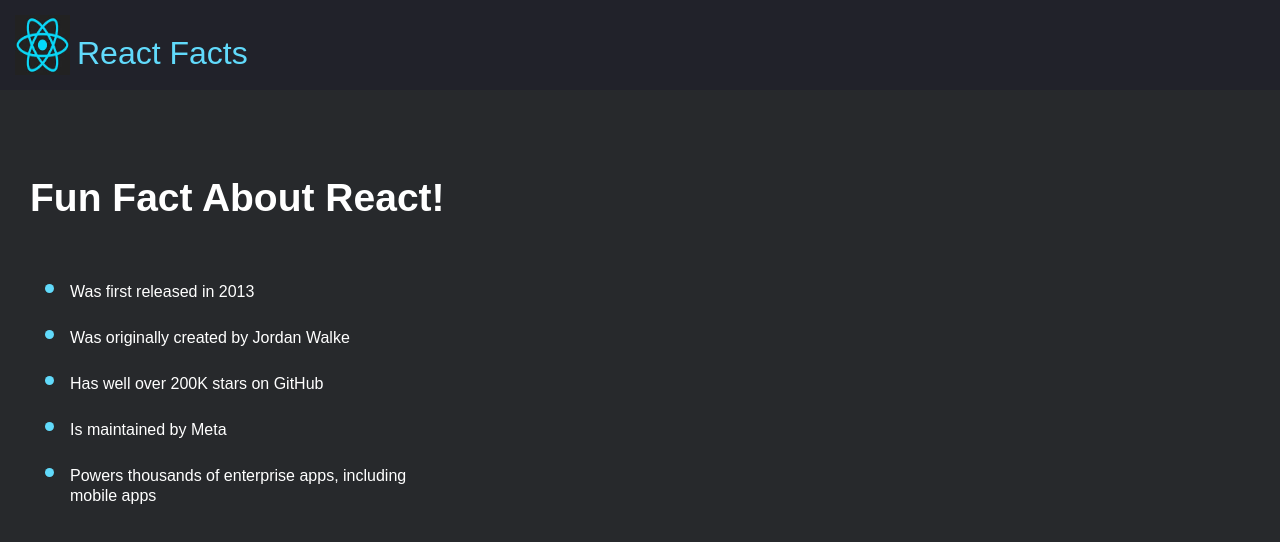
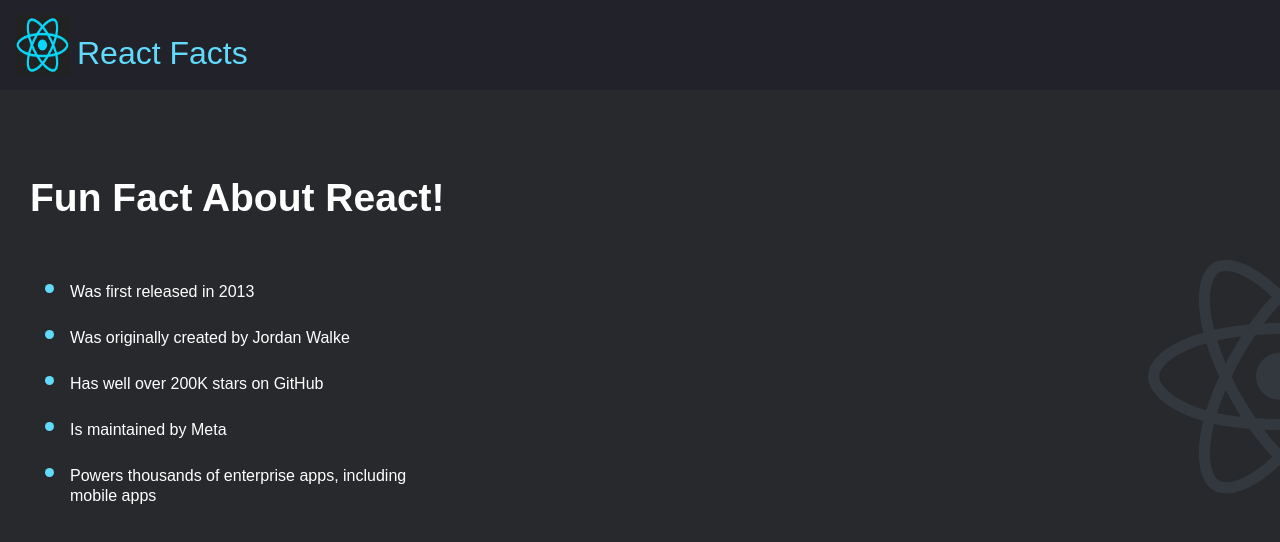
Before and after one commit to PAZZO123/React-Learning, a React (Vite) app: page / in a window 1280 px wide. Shown: the top 542 px of the page. Built offline with nearby package versions, Linux system fonts and the light colour scheme.

Commit message:
Adding components

```diff
--- a/src/index.css
+++ b/src/index.css
@@ -30,8 +30,15 @@
 .main{
   padding: 60px 30px;
 }
+main{
+  background-image: url(./assets/reactjs-icon\ 2.png);
+  background-repeat: no-repeat;
+  background-position:right 65% ;
+  background-position-y:center 75% ;
+}
 main >h1{
   font-size: 39px;
+
 }
 .list{
   max-width: 400px;
```
Also changed, not shown: src/assets/reactjs-icon 2.png (added).
